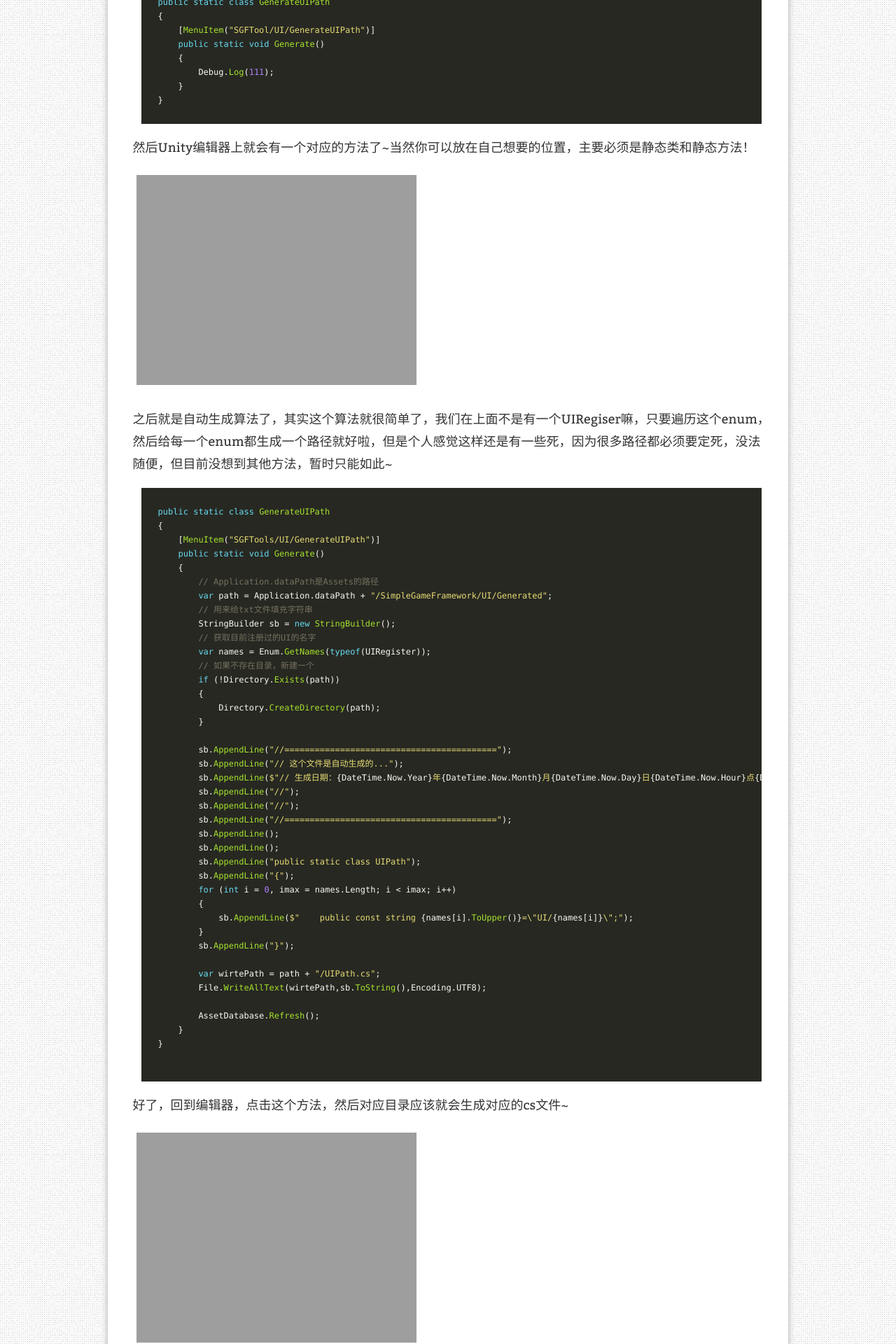
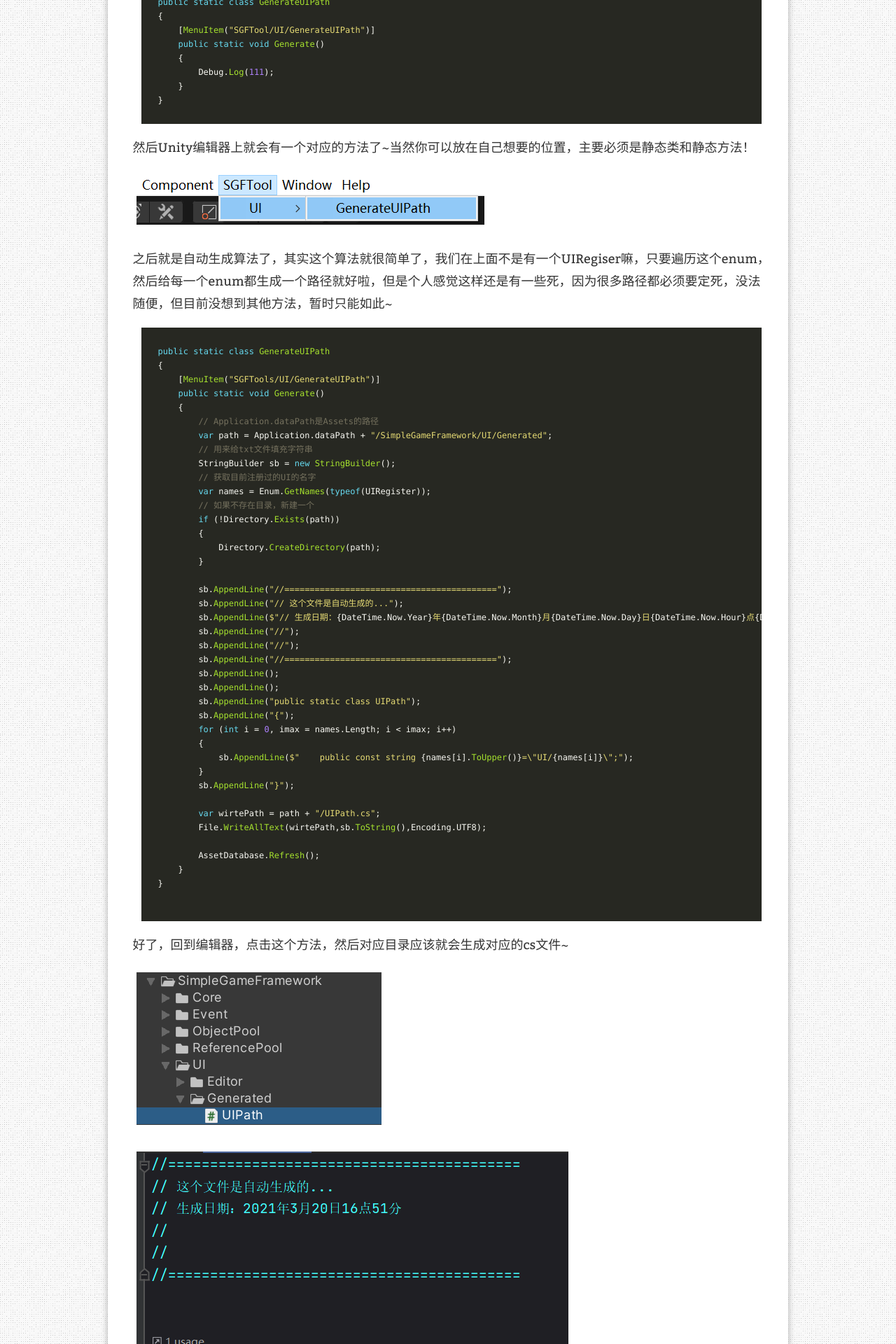
Before and after one commit to Gasskin/Gasskin, a Jekyll site: the page built from _posts/2021-03-20-UI管理器2.md, in a window 1280 px wide. Shown: the part 1950-3870 px from the top of the page at 70% size. Built offline with Jekyll 4.4.1, drawn with Linux system fonts in a browser that asks for light colours; comment, search, counter and statistics services are not loaded.

Commit message:
Update 2021-03-20-UI管理器2.md

```diff
--- a/_posts/2021-03-20-UI管理器2.md
+++ b/_posts/2021-03-20-UI管理器2.md
@@ -68,7 +68,7 @@ public static class GenerateUIPath
 
 然后Unity编辑器上就会有一个对应的方法了~当然你可以放在自己想要的位置，主要必须是静态类和静态方法！
 
-![1](https://www.logarius.icu/images/SimpleGameFramework/UI/11.png12.png)
+![1](https://www.logarius.icu/images/SimpleGameFramework/UI/12.png)
 
 之后就是自动生成算法了，其实这个算法就很简单了，我们在上面不是有一个UIRegiser嘛，只要遍历这个enum，然后给每一个enum都生成一个路径就好啦，但是个人感觉这样还是有一些死，因为很多路径都必须要定死，没法随便，但目前没想到其他方法，暂时只能如此~
 
@@ -117,9 +117,9 @@ public static class GenerateUIPath
 
 好了，回到编辑器，点击这个方法，然后对应目录应该就会生成对应的cs文件~
 
-![1](https://www.logarius.icu/images/SimpleGameFramework/UI/11.png13.png)
+![1](https://www.logarius.icu/images/SimpleGameFramework/UI/13.png)
 
-![1](https://www.logarius.icu/images/SimpleGameFramework/UI/11.png14.png)
+![1](https://www.logarius.icu/images/SimpleGameFramework/UI/14.png)
 
 然后把我们的OpenUI方法也改了，先简单测试一下
 
```
